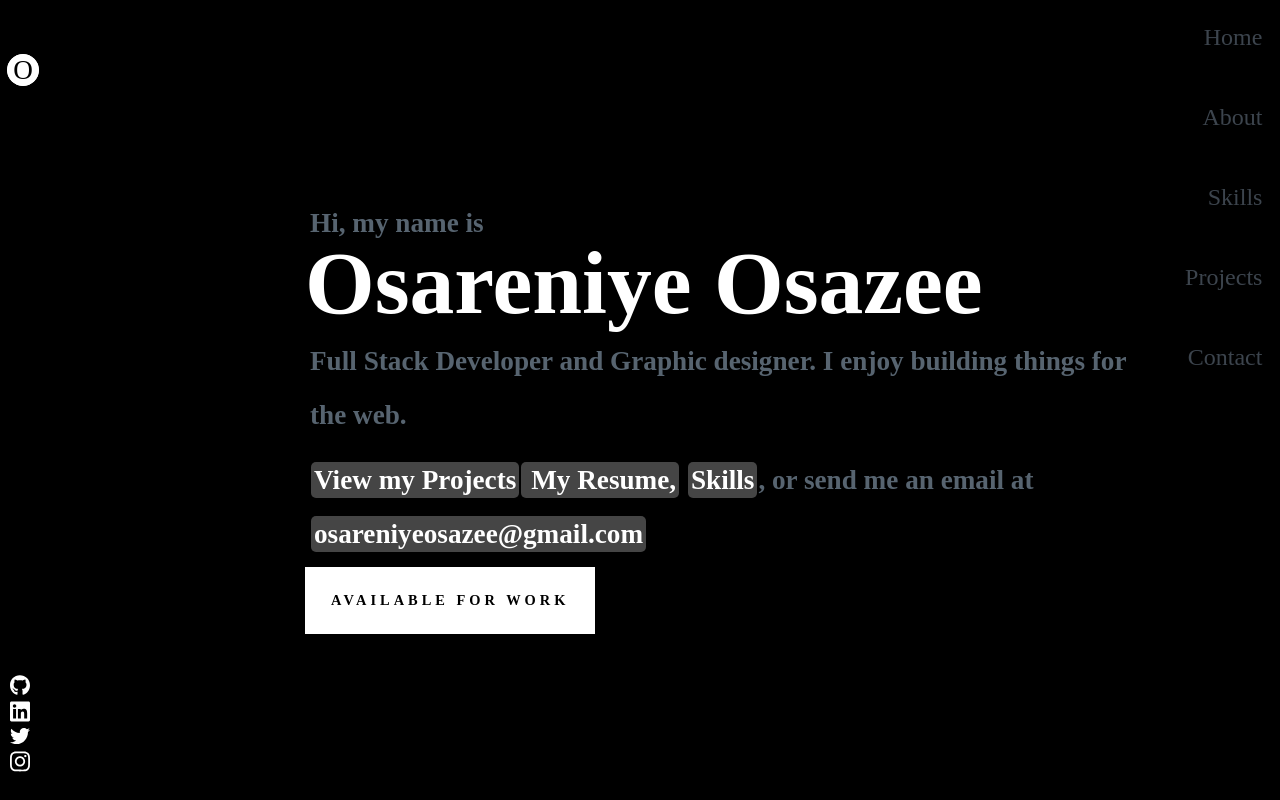
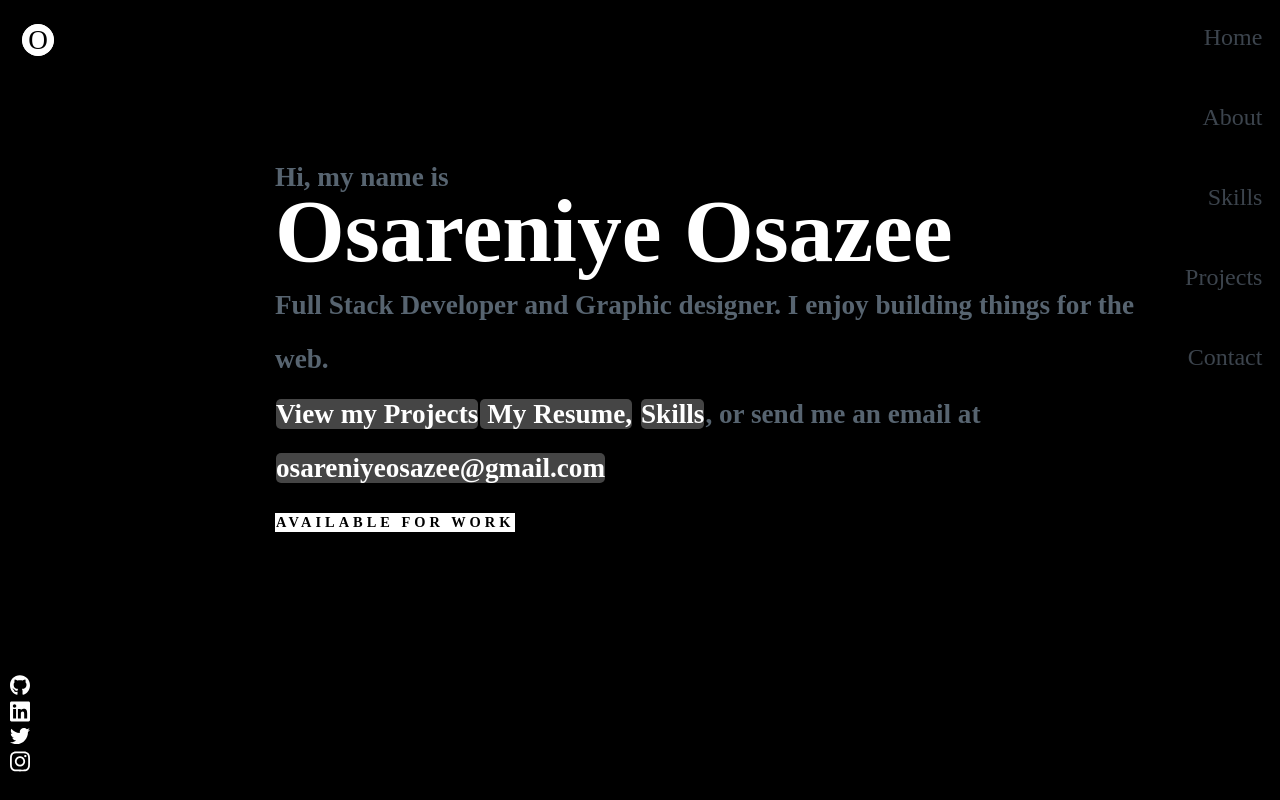
Before and after one commit to eddynice/Nan, a React (Create React App) app: page / in a window 1280 px wide. Built offline with nearby package versions, Linux system fonts and the light colour scheme; a web font is replaced by a local one.

Commit message:
padding remove from index.css

```diff
--- a/src/index.css
+++ b/src/index.css
@@ -1,11 +1,11 @@
 * {
-    padding: 0;
+    padding: 0 !important;
     margin: 0;
     box-sizing: border-box;
 }
 
 body {
-    color: #fff;
+    color: #fff !important;
     font-family: Alumni Sans;
-    background: #000;
+    background: black;
 }
```
